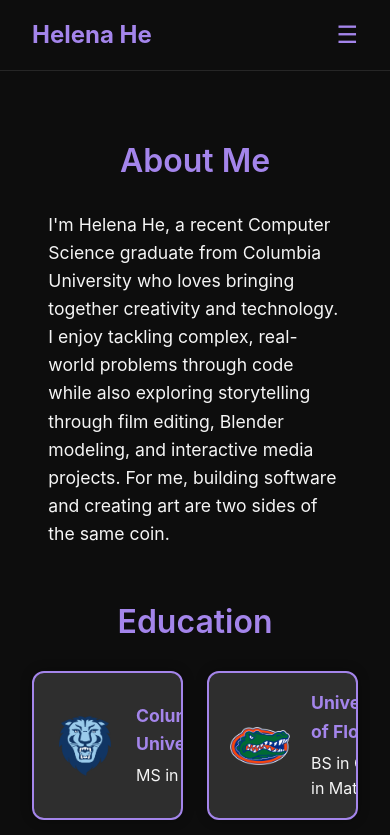
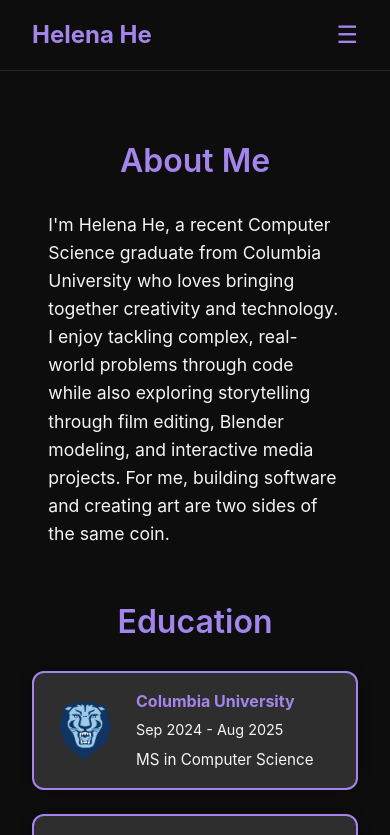
Before and after one commit to he-larious/he-larious.github.io, a React (Create React App) app: page /about in a window 390 px wide. Shown: the top 835 px of the page. Built offline with nearby package versions, Linux system fonts and the light colour scheme.

Commit message:
mobile css fixes for about + cs + creative

```diff
--- a/src/components/Navbar.jsx
+++ b/src/components/Navbar.jsx
@@ -1,12 +1,33 @@
 import { Link } from "react-router-dom";
-import { useState } from "react";
+import { useState, useEffect, useRef } from "react";
 import "./Navbar.css";
 
 function Navbar() {
   const [isOpen, setIsOpen] = useState(false);
+  const navRef = useRef(null);
+
+  // Close menu on outside click
+  useEffect(() => {
+    // listen in capture phase so we catch the click before it reaches the menu
+    const handleClickOutside = (e) => {
+      if (isOpen && navRef.current && !navRef.current.contains(e.target)) {
+        setIsOpen(false);
+      }
+    };
+
+    document.addEventListener("mousedown", handleClickOutside, true);
+    return () => {
+      document.removeEventListener("mousedown", handleClickOutside, true);
+    };
+  }, [isOpen]);
+
+  // Close menu when a link is clicked
+  const handleLinkClick = () => {
+    setIsOpen(false);
+  };
 
   return (
-    <nav className="navbar">
+    <nav className="navbar" ref={navRef}>
       <div className="logo">
         <Link to="/">Helena He</Link>
       </div>
@@ -20,10 +41,10 @@
       </div>
 
       <ul className={`nav-links ${isOpen ? "open" : ""}`}>
-        <li><Link to="/cs-projects">CS</Link></li>
-        <li><Link to="/creative-projects">Creative</Link></li>
-        <li><Link to="/film">Film</Link></li>
-        <li><Link to="/about">About</Link></li>
+        <li><Link to="/cs-projects" onClick={handleLinkClick}>CS</Link></li>
+        <li><Link to="/creative-projects" onClick={handleLinkClick}>Creative</Link></li>
+        <li><Link to="/film" onClick={handleLinkClick}>Film</Link></li>
+        <li><Link to="/about" onClick={handleLinkClick}>About</Link></li>
       </ul>
     </nav>
   );
--- a/src/components/ProjectCard.css
+++ b/src/components/ProjectCard.css
@@ -80,6 +80,7 @@
     max-width: 100%;
     box-sizing: border-box;      /* <-- critical */
     padding: 1rem;
+    margin: 0;
   }
 
   /* Reorder: move title above the image */
--- a/src/sections/About.css
+++ b/src/sections/About.css
@@ -125,3 +125,39 @@
   color: var(--color-base);
   transform: scale(1.05);
 }
+
+/* Mobile / narrow screen layout */
+@media (max-width: 768px) {
+  .about-grid {
+    grid-template-columns: 1fr;            /* already done */
+  }
+
+  .about-card {
+    flex-direction: row;                   /* keep logo on the left */
+    align-items: center;
+    padding: 1rem;
+  }
+
+  .about-card-header {
+    display: flex;
+    flex-direction: column;                /* stack school and date */
+    align-items: flex-start;               /* left-align both */
+    gap: 0.2rem;                            /* small space between them */
+    margin-bottom: 0.4rem;
+  }
+
+  .about-card-header h4 {
+    font-size: 1rem;                        /* slightly smaller for mobile */
+    margin: 0;
+  }
+
+  .about-card .date {
+    font-size: 0.9rem;
+    white-space: normal;                    /* allow wrapping if needed */
+    color: var(--color-secondary);
+  }
+
+  .about-card-content p {
+    font-size: 0.95rem;                      /* slightly smaller body text */
+  }
+}
--- a/src/sections/CSProjects.css
+++ b/src/sections/CSProjects.css
@@ -29,8 +29,4 @@
   #cs-projects .project-grid {
     grid-template-columns: 1fr;        /* single column */
   }
-
-  #cs-projects h2 {
-    font-size: 1.5rem;
-  }
 }
--- a/src/sections/CSProjects.jsx
+++ b/src/sections/CSProjects.jsx
@@ -5,7 +5,7 @@
 function CSProjects() {
   return (
     <section id="cs-projects">
-      <h2>Computer Science Projects</h2>
+      <h2>CS Projects</h2>
       <div className="project-grid">
         {csProjects.map((proj, idx) => (
           <ProjectCard key={idx} {...proj} />
--- a/src/sections/CreativeProjects.css
+++ b/src/sections/CreativeProjects.css
@@ -29,6 +29,10 @@
   text-align: center;
   margin-bottom: 1rem;
   color: var(--color-accent);
+}
+
+#creative-projects .project-links {
+  justify-content: center;
 }
 
 /* 🔹 Grid layout for Blender items */
@@ -66,9 +70,10 @@
 
   #creative-projects .project-grid {
     grid-template-columns: 1fr;   /* ← stack into one column */
+    justify-content: stretch;
   }
 
-  #creative-projects h2 {
-    font-size: 1.5rem;
+  .blender-grid {
+    grid-template-columns: 1fr;       /* stack single column */
   }
 }
```
